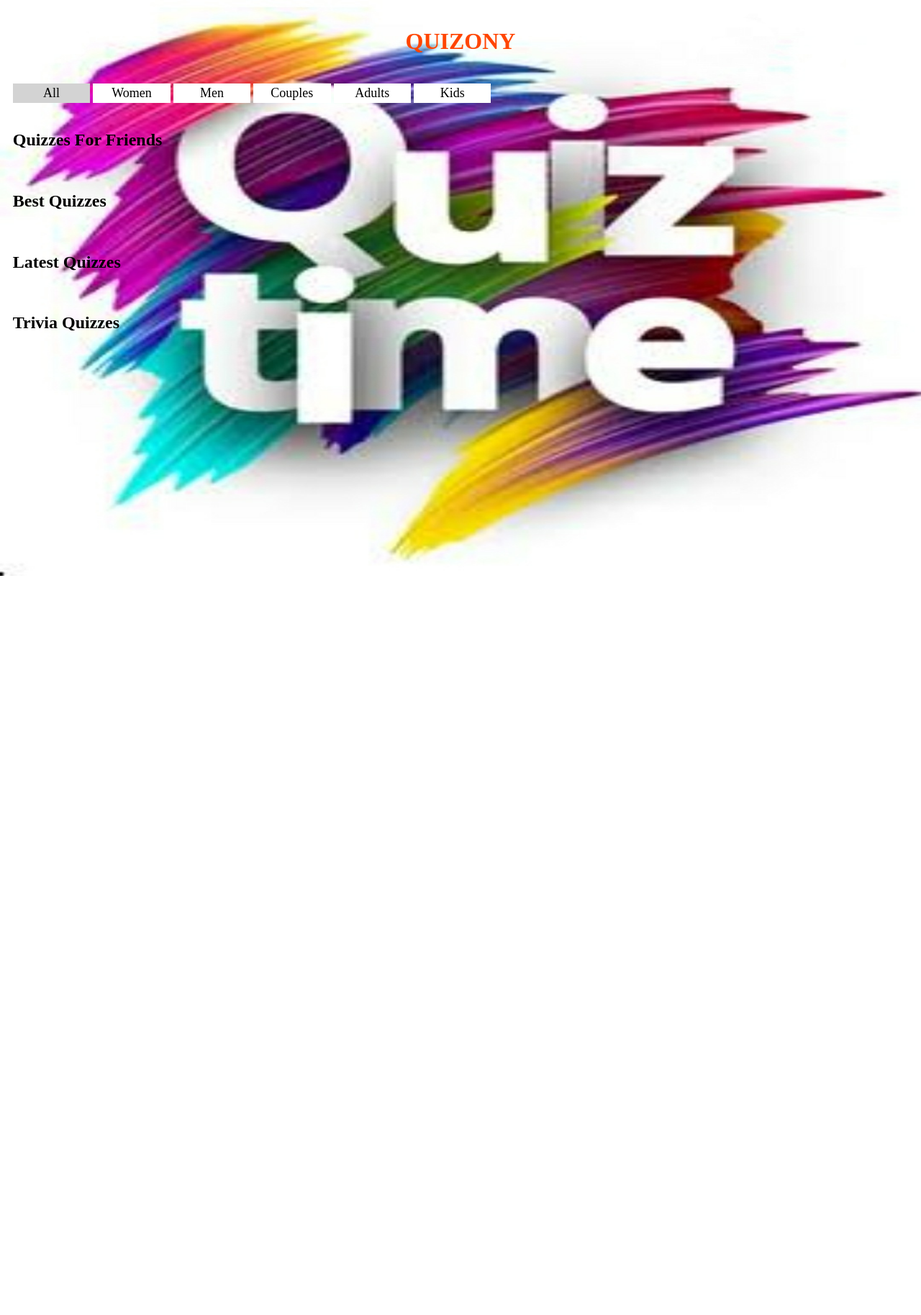
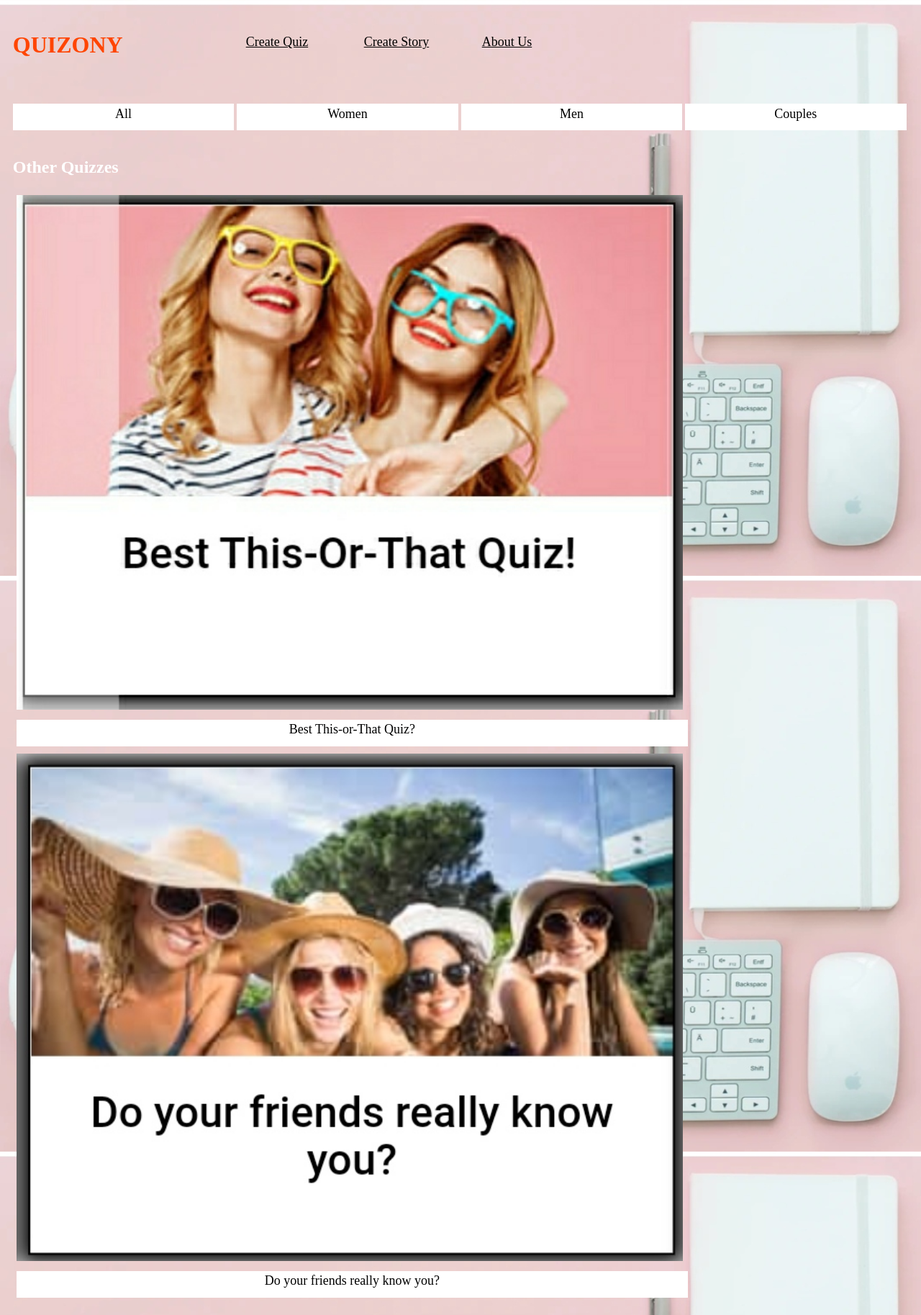
Before and after one commit to Meghana-Ravooru/quiz, a PHP site: page / in a window 1280 px wide. Shown: the top 1827 px of the page at 72% size. Before the commit the page ends 800 px from the top, so only its background shows below. Run offline with PHP 8.4, Linux system fonts and the light colour scheme.

Commit message:
Add files via upload

```diff
--- a/index.php
+++ b/index.php
@@ -1,5 +1,5 @@
 <?php
 
-include_once("internship.html");
+include_once("internship1.html");
 
 ?>
--- a/intern.css
+++ b/intern.css
@@ -6,27 +6,65 @@ body{
 }
 h1{
     color:#FF4500;/*grey*/
-    text-align:center;
+    text-align:left;
     text-transform: uppercase;
     font-size:xx-large;
 }
+h2{
+     color:#FFFFFF;
+}
+.navbar{
+  width: 10%;
+  margin: left;
+  padding: 5px 0;
+  display: flex;
+  align-items: left;
+  justify-content: space-between;
+}
+.intro a{
+         display:inline-block;
+         margin: right;
+         align-items: right;
+         justify-content: space-between;
+         padding: 20px 2px;
+         width:150px;
+         height:30px;
+         color:#000000;
+         font-size:large;
+}
 nav a{
 
-         background-color:#ffffff;
+         background-color:#FFFFFF;
          display:inline-block;
          margin:0.00001%;
          padding:0.3%;
          vertical-align:middle;
-         width:100px;
-         height:20px;
+         width:300px;
+         height:30px;
          color:#000000;
          text-align:center;
          text-decoration:none;
-font-size:large;
+         font-size:large;
 }
+
+.column{
+         float:left;
+         width:50%;
+         padding:5px;
+}
+.row::after{
+             content:"";
+             clear: both;
+             display: table;
+}
+
+
 a:hover{
-          background:#b3b3b3;
+          background:#D3D3D3;
 }
 .active{
           background-color:#D3D3D3;
 }
+.button:active{
+transform: translateY(4px);
+}
--- /dev/null
+++ b/internship1.html
@@ -0,0 +1,108 @@
+<!DOCTYPE html>
+<html lang="en">
+<head>
+     <meta charset="viewport" content="width=device-width, initial-scale=1.0">
+     <title>quizony.com</title>
+     <link rel="stylesheet" href="intern.css">
+<style>
+body{
+        background-color:#c0c0c0;
+        background-image:url('bg1.jpg');
+        background-repeat:no-repeat;
+        background-attachment:fixed;
+        background-size: 100% 100%;
+}
+.row{
+    display: flex;
+}
+.column{
+     flex: 50%;
+     padding: 5px;
+}
+
+</style>
+</head>
+   <div class="navbar">
+
+      <h1>Quizony</h1>&nbsp;&nbsp;&nbsp;&nbsp;&nbsp;&nbsp;&nbsp;&nbsp;&nbsp;&nbsp;&nbsp;&nbsp;&nbsp;&nbsp;&nbsp;&nbsp;&nbsp;&nbsp;&nbsp;&nbsp;&nbsp;&nbsp;&nbsp;&nbsp;&nbsp;&nbsp;&nbsp;&nbsp;&nbsp;&nbsp;&nbsp;&nbsp;&nbsp;&nbsp;&nbsp;&nbsp;&nbsp;&nbsp;&nbsp;&nbsp;&nbsp;
+      <div class="intro">
+        <div class="row">
+          <div class="column">
+             <a href="https:/www.quizony.com/select-quiz-to-create.html">Create Quiz</a>&nbsp;&nbsp;
+          </div>
+          <div class="column">
+             <a href="https:/www.quizony.com/add-user-story.html">Create Story</a></a>&nbsp;&nbsp;
+          </div>
+          <div class="column">
+             <a href="https:/www.quizony.com/our-story.html">About Us</a>&nbsp;&nbsp;
+          </div>
+        </div>
+      </div>
+   </div>
+
+   <br>
+
+   <nav>
+   <div style="width:100%; white-space: nowrap; overflow-x: scroll;">
+     <a href="all.html" class="button">All</a>
+     <a href="women.html" class="button">Women</a>
+     <a href="men.html" class="button">Men</a>
+     <a href="couple.html" class="button">Couples</a>
+     <a href="adult.html" class="button">Adults</a>
+     <a href="kids.html" class="button">Kids</a>
+   </div>
+   </nav>
+   <br>
+  <h2> Other Quizzes </h2>
+  <div class="row">
+   <div class="column">
+   <img src="ht11.jpg" alt="pic" style="width:75%">
+   </div>
+</div>
+<nav>
+<div class="row">
+  <div class="column">
+  <a href=https://www.matequiz.com/index.html style="width:75%">Best This-or-That Quiz?</a>
+  </div>
+</div>
+<div class="row">
+   <div class="column">
+   <img src="ht12.jpg" alt="pic" style="width:75%">
+   </div>
+ </div>
+ <nav>
+<div class="row">
+  <div class="column">
+  <a href=https://www.dudequiz.com/index.html style="width:75%">Do your friends really know you?</a>
+  </div>
+ </div>
+ </nav>
+ <br>
+ <div class="row">
+  <div class="column">
+  <img src="ht21.jpg" alt="pic" style="width:75%">
+  </div>
+</div>
+<nav>
+ <div class="row">
+  <div class="column">
+  <a href=https://www.quizony.com/predict-my-future/index.html style="width:75%">Predict My Future!</a>
+  </div>
+</div>
+<div class="row">
+  <div class="column">
+  <img src="ht22.jpg" alt="pic" style="width:75%">
+  </div>
+</div>
+ <nav>
+<div class="row">
+  <div class="column">
+  <a href=https://www.quizony.com/can-we-guess-your-age/index.html style="width:75%">Can We Guess Your Age?</a>
+  </div>
+ </div>
+ <br>
+</div>
+ <br>
+
+</body>
+</html>
```
Also changed, not shown: adult.html (+11 -2 lines), all.html (+12 -2 lines), couple.html (+12 -2 lines), kids.html (+11 -2 lines), men.html (+11 -2 lines), quiz.css (+19 -14 lines), women.html (+14 -2 lines), bg1.jpg (added), ht11.jpg (added), ht12.jpg (added), ht21.jpg (added), ht22.jpg (added).
